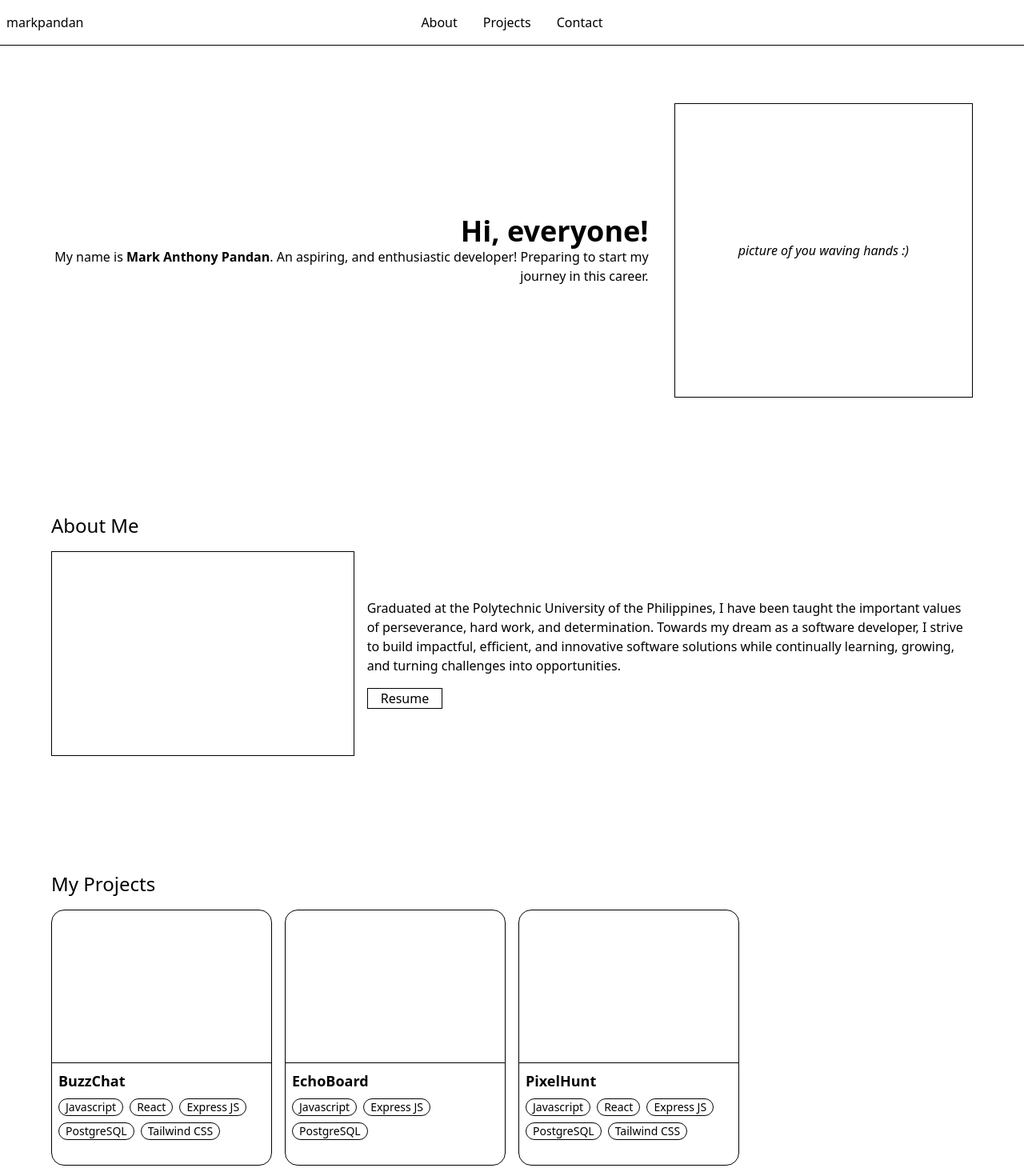
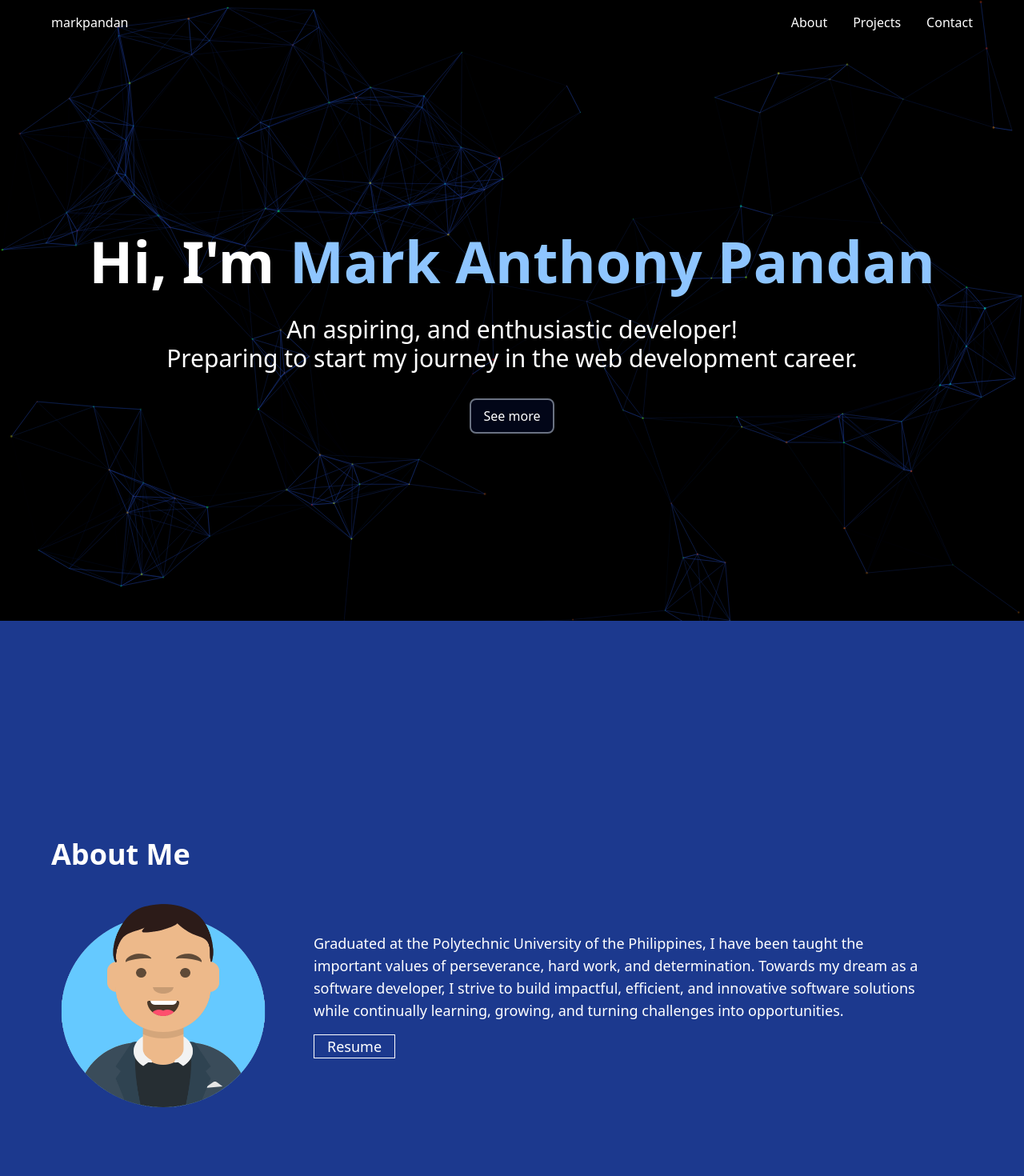
Before and after one commit to markpandan/portfolio, a React (Vite) app: page / in a window 1280 px wide. Shown: the top 1470 px of the page at 80% size. Built offline with nearby package versions, Linux system fonts and the light colour scheme.

Commit message:
Add initial layout design

```diff
--- a/package.json
+++ b/package.json
@@ -12,6 +12,8 @@
   },
   "dependencies": {
     "@tailwindcss/vite": "^4.1.11",
+    "@tsparticles/react": "^3.0.0",
+    "@tsparticles/slim": "^3.8.1",
     "prop-types": "^15.8.1",
     "react": "^19.1.0",
     "react-bootstrap-icons": "^1.11.6",
--- /dev/null
+++ b/src/components/Background.jsx
@@ -0,0 +1,35 @@
+import { useEffect, useMemo, useState } from "react";
+import Particles, { initParticlesEngine } from "@tsparticles/react";
+import { loadSlim } from "@tsparticles/slim";
+import particleOptions from "../utils/particleOptions";
+
+const Background = ({ className }) => {
+  const [init, setInit] = useState(false);
+  useEffect(() => {
+    initParticlesEngine(async (engine) => {
+      await loadSlim(engine);
+    }).then(() => {
+      setInit(true);
+    });
+  }, []);
+
+  const particlesLoaded = (container) => {
+    console.log("Particles Loaded:", container);
+  };
+
+  const options = useMemo(() => particleOptions, []);
+
+  return (
+    <div className={className}>
+      {init && (
+        <Particles
+          id="tsparticles"
+          options={options}
+          particlesLoaded={particlesLoaded}
+        />
+      )}
+    </div>
+  );
+};
+
+export default Background;
--- a/src/components/Navbar.jsx
+++ b/src/components/Navbar.jsx
@@ -1,10 +1,13 @@
+import ResponsiveContainer from "./ResponsiveContainer";
+
 const Navbar = () => {
   return (
-    <nav className={`sticky top-0 border-b-1 bg-white px-2 py-4`}>
+    <nav className={`sticky top-0 px-2 py-4 text-white`}>
+      <ResponsiveContainer>
         <div className="absolute">markpandan</div>
         <div
           className={`
-          flex grow justify-center gap-8 text-center
+            flex grow justify-end gap-8 text-center
             *:cursor-pointer
           `}
         >
@@ -12,6 +15,7 @@ const Navbar = () => {
           <a href="#projects">Projects</a>
           <a href="#contact">Contact</a>
         </div>
+      </ResponsiveContainer>
     </nav>
   );
 };
--- a/src/components/ProjectCard.jsx
+++ b/src/components/ProjectCard.jsx
@@ -1,16 +1,19 @@
 import ProjectTag from "./ProjectTag";
 import { Globe, Github } from "react-bootstrap-icons";
 
-const ProjectCard = ({ title, tags = [], children }) => {
+const ProjectCard = ({ title, tags = [], links = {}, children }) => {
   return (
     <div
       className={`
-        group relative flex h-80 flex-col overflow-hidden rounded-2xl border-1 select-none
+        group relative flex h-100 flex-col overflow-hidden rounded-xl border-2 border-gray-800
+        select-none
       `}
     >
-      <div className="h-3/5 border-b-1"></div>
-      <div className="flex h-2/5 flex-col gap-2 p-2">
-        <h2 className="text-lg font-bold">{title}</h2>
+      <div className="h-3/5 border-b-2 border-gray-800"></div>
+      <div className="flex h-2/5 flex-col gap-4 bg-gray-950 p-4">
+        <h2 className="text-2xl font-bold text-[var(--tertiary-color)]">
+          {title}
+        </h2>
         <div className="flex flex-wrap gap-2">
           {tags.map((value, index) => (
             <ProjectTag key={index}>{value}</ProjectTag>
@@ -19,7 +22,8 @@ const ProjectCard = ({ title, tags = [], children }) => {
       </div>
       <div
         className={`
-          absolute hidden h-full w-full items-center justify-center gap-4 bg-white p-4
+          absolute hidden h-full w-full items-center justify-center gap-4
+          bg-[var(--secondary-color)] px-12 py-4
           group-hover:flex group-hover:flex-col
         `}
       >
@@ -31,8 +35,18 @@ const ProjectCard = ({ title, tags = [], children }) => {
             *:cursor-pointer
           `}
         >
-          <Globe className="size-6" />
-          <Github className="size-6" />
+          {links.website && (
+            <Globe
+              className="size-6"
+              onClick={() => window.open(links.website, "_blank")}
+            />
+          )}
+          {links.github && (
+            <Github
+              className="size-6"
+              onClick={() => window.open(links.github, "_blank")}
+            />
+          )}
         </div>
       </div>
     </div>
--- a/src/components/ProjectTag.jsx
+++ b/src/components/ProjectTag.jsx
@@ -1,5 +1,8 @@
 const ProjectTag = ({ children }) => {
-  return <p className="rounded-xl border-1 px-2 text-sm">{children}</p>;
+  const newLocal = `
+        rounded-xl bg-[var(--tertiary-color)] px-2 py-1 text-sm text-[var(--primary-color)]
+      `;
+  return <p className={newLocal}>{children}</p>;
 };
 
 export default ProjectTag;
--- a/src/components/Container.jsx
+++ b/src/components/ResponsiveContainer.jsx
@@ -1,4 +1,4 @@
-const Container = ({ children }) => {
+const ResponsiveContainer = ({ children }) => {
   return (
     <div
       className={`
@@ -11,4 +11,4 @@ const Container = ({ children }) => {
   );
 };
 
-export default Container;
+export default ResponsiveContainer;
--- a/src/db/projects.json
+++ b/src/db/projects.json
@@ -3,18 +3,30 @@
     "id": 0,
     "name": "BuzzChat",
     "tags": [0, 1, 2, 3, 4],
-    "description": "A messaging web app that allows you to send messages, and images to other users. The account, and messages were securely managed via REST API."
+    "description": "A messaging web app that allows you to send messages, and images to other users. The account, and messages were securely managed via REST API.",
+    "links": {
+      "github": "https://github.com/markpandan/odin-messaging-app",
+      "website": "https://odin-messaging-app-three.vercel.app/"
+    }
   },
   {
     "id": 1,
     "name": "EchoBoard",
     "tags": [0, 2, 3],
-    "description": "A web app that allows you to post secretly among the permitted members. Uses a login authentication, and specific permission structures to handle privacy of posting, and moderate contents submitted."
+    "description": "A web app that allows you to post secretly among the permitted members. Uses a login authentication, and specific permission structures to handle privacy of posting, and moderate contents submitted.",
+    "links": {
+      "github": "https://github.com/markpandan/odin-members-only",
+      "website": "https://odin-members-only-udtz.onrender.com/"
+    }
   },
   {
     "id": 2,
     "name": "PixelHunt",
     "tags": [0, 1, 2, 3, 4],
-    "description": "A web app game version of \"Where's Waldo\" which you need to find certain characters in the picture, and post your highscore anonymously. Implements a REST API to send, receive data, and secure the score points to avoid tampering."
+    "description": "A web app game version of \"Where's Waldo\" which you need to find certain characters in the picture, and post your highscore anonymously. Implements a REST API to send, receive data, and secure the score points to avoid tampering.",
+    "links": {
+      "github": "https://github.com/markpandan/odin-wheres-waldo",
+      "website": "https://odin-wheres-waldo.vercel.app/"
+    }
   }
 ]
--- a/src/main.css
+++ b/src/main.css
@@ -1,4 +1,10 @@
 @import "tailwindcss";
+
+:root {
+  --primary-color: var(--color-slate-950);
+  --secondary-color: var(--color-blue-900);
+  --tertiary-color: var(--color-blue-300);
+}
 
 body {
   height: max-content;
--- a/src/pages/home.jsx
+++ b/src/pages/home.jsx
@@ -1,3 +1,5 @@
+import Background from "../components/Background";
+import ResponsiveContainer from "../components/ResponsiveContainer";
 import ProjectCard from "../components/ProjectCard";
 import projects from "../db/projects.json";
 import tags from "../db/tags.json";
@@ -5,31 +7,49 @@ import tags from "../db/tags.json";
 const Home = () => {
   return (
     <>
-      <div className="flex h-128 items-center gap-8 py-18">
-        <div className="w-2/3 text-end">
-          <h1 className="text-4xl font-bold">Hi, everyone!</h1>
+      <Background />
+      <div className="flex h-[90vh] items-center text-center text-white">
+        <ResponsiveContainer>
+          <div className="flex flex-col items-center gap-8 select-none">
+            <h1 className="text-7xl font-semibold">
+              Hi, I'm{" "}
+              <span className="text-[var(--tertiary-color)]">
+                Mark Anthony Pandan
+              </span>
+            </h1>
+            <p className="text-3xl">
+              An aspiring, and enthusiastic developer! <br /> Preparing to start
+              my journey in the web development career.
+            </p>
+            <button
+              className={`
+                w-max rounded-lg border-2 border-gray-500 bg-[var(--primary-color)] px-4 py-2
+              `}
+            >
+              See more
+            </button>
+          </div>
+        </ResponsiveContainer>
+      </div>
+      <div className="bg-[var(--secondary-color)] py-50 text-white">
+        <ResponsiveContainer>
+          <div id="about" className="py-18">
+            <h2 className="mb-4 text-4xl font-semibold">About Me</h2>
+            <div className="flex gap-12">
+              <img
+                src="/public/assets/mark.png"
+                alt="Mark cartoon portrait"
+                srcset=""
+                className="size-70"
+              />
+              <div className="flex w-2/3 flex-col gap-4 self-center text-lg">
                 <p>
-            My name is <strong>Mark Anthony Pandan</strong>. An aspiring, and
-            enthusiastic developer! Preparing to start my journey in this
-            career.
-          </p>
-        </div>
-        <div className="flex h-full w-1/3 items-center justify-center border-1 italic">
-          picture of you waving hands :)
-        </div>
-      </div>
-      <div id="about" className="py-18">
-        <h2 className="mb-4 text-2xl">About Me</h2>
-        <div className="flex h-64 gap-4">
-          <div className="w-1/3 border-1"></div>
-          <div className="flex w-2/3 flex-col gap-4 self-center">
-            <p>
-              Graduated at the Polytechnic University of the Philippines, I have
-              been taught the important values of perseverance, hard work, and
-              determination. Towards my dream as a software developer, I strive
-              to build impactful, efficient, and innovative software solutions
-              while continually learning, growing, and turning challenges into
-              opportunities.
+                  Graduated at the Polytechnic University of the Philippines, I
+                  have been taught the important values of perseverance, hard
+                  work, and determination. Towards my dream as a software
+                  developer, I strive to build impactful, efficient, and
+                  innovative software solutions while continually learning,
+                  growing, and turning challenges into opportunities.
                 </p>
                 <div>
                   <button className="border-1 px-4">Resume</button>
@@ -37,17 +57,26 @@ const Home = () => {
               </div>
             </div>
           </div>
+        </ResponsiveContainer>
+      </div>
+
+      <div className="bg-[var(--primary-color)] py-50 text-white">
+        <ResponsiveContainer>
           <div id="projects" className="py-18">
-        <h2 className="mb-4 text-2xl">My Projects</h2>
-        <div className="grid grid-cols-4 gap-4">
+            <h2 className="mb-4 text-4xl font-semibold text-[var(--tertiary-color)]">
+              My Projects
+            </h2>
+            <div className="grid grid-cols-3 gap-4">
               {projects.map((project) => {
-            const stringTags = project.tags.map((value) => tags[value].name);
-
+                const stringTags = project.tags.map(
+                  (value) => tags[value].name
+                );
                 return (
                   <ProjectCard
                     key={project.id}
                     title={project.name}
                     tags={stringTags}
+                    links={project.links}
                   >
                     {project.description}
                   </ProjectCard>
@@ -55,6 +84,21 @@ const Home = () => {
               })}
             </div>
           </div>
+        </ResponsiveContainer>
+        <ResponsiveContainer>
+          <div id="contact" className="pt-4 pb-24">
+            <div className="rounded-2xl border-2 bg-[var(--secondary-color)] p-8 text-white">
+              <h2 className="mb-8 text-center text-4xl font-semibold">
+                Get In Touch
+              </h2>
+              <p className="text-center text-xl">
+                Send an email to me at{" "}
+                <span className="underline">markanthonypandan26@gmail.com</span>
+              </p>
+            </div>
+          </div>
+        </ResponsiveContainer>
+      </div>
     </>
   );
 };
--- a/src/pages/root.jsx
+++ b/src/pages/root.jsx
@@ -1,15 +1,13 @@
 import { Outlet } from "react-router-dom";
 import Navbar from "../components/Navbar";
 import Footer from "../components/Footer";
-import Container from "../components/Container";
+import ResponsiveContainer from "../components/ResponsiveContainer";
 
 const Root = () => {
   return (
     <>
       <Navbar />
-      <Container>
-        <Outlet />
-      </Container>
+      <Outlet />
       <Footer />
     </>
   );
--- /dev/null
+++ b/src/utils/particleOptions.js
@@ -0,0 +1,86 @@
+const particleOptions = {
+  fullScreen: { enable: true, zIndex: -1 },
+  background: {
+    color: "#000",
+    opacity: "1",
+  },
+  fpsLimit: 40,
+  interactivity: {
+    events: {
+      onClick: { enable: true, mode: "push" },
+      onHover: { enable: true, mode: "grab" },
+    },
+    modes: {
+      push: { quantity: 4 },
+      repulse: { distance: 200, duration: 0.4 },
+    },
+  },
+  particles: {
+    color: {
+      value: "#ff0000",
+      animation: {
+        h: {
+          count: 0,
+          enable: true,
+          speed: 50,
+          decay: 0,
+          delay: 0,
+          sync: false,
+          offset: 0,
+        },
+        s: {
+          count: 0,
+          enable: false,
+          speed: 1,
+          decay: 0,
+          delay: 0,
+          sync: true,
+          offset: 0,
+        },
+        l: {
+          count: 0,
+          enable: false,
+          speed: 1,
+          decay: 0,
+          delay: 0,
+          sync: true,
+          offset: 0,
+        },
+      },
+    },
+    links: {
+      color: { value: "#1c398e" },
+      distance: 150,
+      enable: true,
+      opacity: 0.5,
+      width: 1,
+    },
+    move: {
+      direction: "none",
+      enable: true,
+      outModes: { default: "bounce" },
+      random: false,
+      speed: 2,
+      straight: false,
+    },
+    number: {
+      density: { enable: true, area: 1080 },
+      value: 300,
+    },
+    opacity: {
+      value: { min: 0.1, max: 0.5 },
+      animation: {
+        enable: true,
+        speed: 1,
+        minimumValue: 0.1,
+      },
+    },
+    size: {
+      value: { min: 0.5, max: 1.5 },
+      random: { enable: true },
+    },
+  },
+  detectRetina: true,
+};
+
+export default particleOptions;
```
Also changed, not shown: src/components/Footer.jsx (+9 -5 lines), public/assets/mark.png (added), 1 other file (tests, documents, lock files or other folders). Lines whose indentation alone changed are shown as unchanged.
